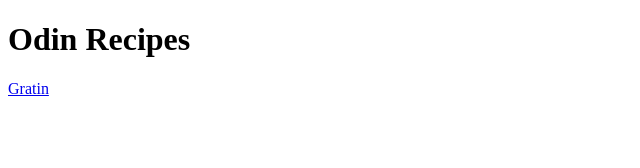
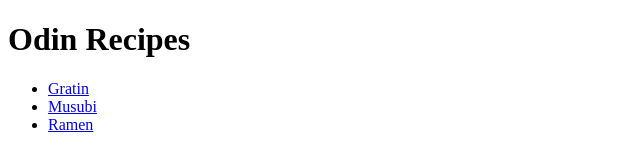
Before and after one commit to allison54260/odin-recipes, a plain HTML site: page recipes/index.html in a window 1280 px wide. Shown: the whole page, without its empty margins (0-640 px from the left). Drawn offline with Linux system fonts and the light colour scheme.

Commit message:
Two new recipes added

```diff
--- a/recipes/index.html
+++ b/recipes/index.html
@@ -7,6 +7,10 @@
 
     <body>
         <h1>Odin Recipes</h1>
-        <a href="recipes/gratin.html">Gratin</a>
+        <ul>
+        <li><a href="recipes/gratin.html">Gratin</a></li>
+        <li><a href="recipes/musubi.html">Musubi</a></li>
+        <li><a href="recipes/ramen.html">Ramen</a></li>
+        </ul>
     </body>
 </html>
```
Also changed, not shown: recipes/musubi.html (added, +11 -0 lines), recipes/ramen.html (added, +11 -0 lines).
